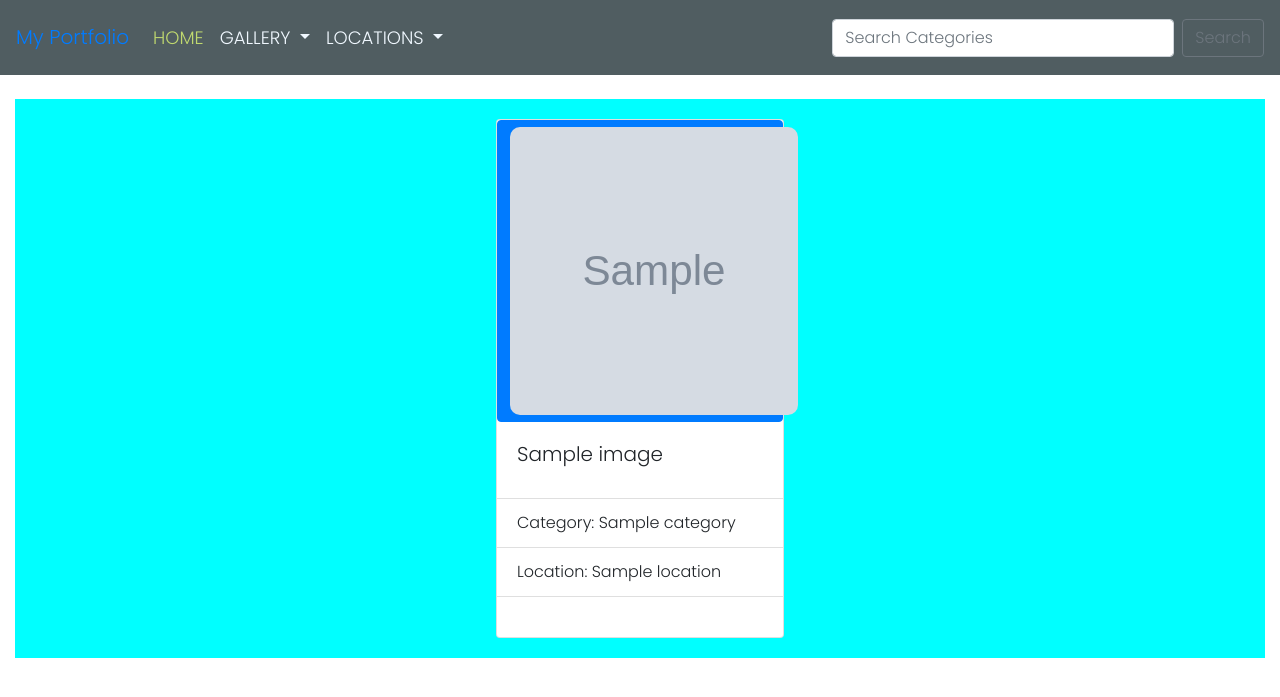
After one commit to lcmongwe/portfolio, a Django app: page /locations/1 in a window 1280 px wide. The commit adds this page. Shown: the top 697 px of the page. Run offline with Django 4.2, Linux system fonts and the light colour scheme; tables that the repository leaves empty hold one stand-in row (values such as "Sample post"); grey boxes marked "Sample" are stand-in pictures; some libraries are stand-ins or nearby versions.

Commit message:
link to view images by location and categories created

```diff
--- a/portapp/templates/home.html
+++ b/portapp/templates/home.html
@@ -1,12 +1,8 @@
 {% extends 'base.html' %} {% block content%}
-
-
-
 
 
 <div class="home-images">
   {% for image in image_list %}
-
 
   <!-- Modal -->
 <div class="modal fade" id="exampleModalCenter" tabindex="-1" role="dialog" aria-labelledby="exampleModalCenterTitle" aria-hidden="true">
--- /dev/null
+++ b/portapp/templates/locations.html
@@ -0,0 +1,55 @@
+{% extends 'base.html' %} {% block content%}
+
+<div class="home-images">
+  {% for location in locations %}
+
+
+
+  <div class="home-image">
+    <div class="card" style="width: 18rem">
+
+      <button type="button" class="btn btn-primary" data-toggle="modal" data-target="#exampleModalCenter">
+        <img
+        class="card-img-top"
+        src="{{location.image_path.url}}"
+        alt="Card image cap"
+
+      />
+</button>
+      <div class="card-body">
+        <h5 class="card-title">{{location.name}}</h5>
+      </div>
+      <ul class="list-group list-group-flush">
+        <li class="list-group-item">Category: {{location.category}}</li>
+        <li class="list-group-item">Location: {{location.location}}</li>
+      </ul>
+      <div class="card-body">
+
+      </div>
+    </div>
+  </div>
+
+    <!-- Modal -->
+<div class="modal fade" id="exampleModalCenter" tabindex="-1" role="dialog" aria-labelledby="exampleModalCenterTitle" aria-hidden="true">
+  <div class="modal-dialog modal-dialog-centered" role="document">
+    <div class="modal-content">
+      <div class="modal-header">
+        <h5 class="modal-title" id="exampleModalLongTitle">{{location.name}}</h5>
+        <button type="button" class="close" data-dismiss="modal" aria-label="Close">
+          <span aria-hidden="true">&times;</span>
+        </button>
+      </div>
+      <div class="modal-body">
+        Description <br>
+        {{location.description}}
+      </div>
+      <div class="modal-footer">
+        <button type="button" class="btn btn-secondary" data-dismiss="modal">Close</button>
+      </div>
+    </div>
+  </div>
+</div>
+<!-- modal -->
+
+  {%endfor%}
+{%endblock%}
--- a/portapp/templates/navbar.html
+++ b/portapp/templates/navbar.html
@@ -18,12 +18,28 @@
       <li class="nav-item">
         <a class="nav-link active" href="{% url 'home' %}">Home</a>
       </li>
-            <li class="nav-item">
-        <a class="nav-link" href="">Gallery</a>
+       <li class="nav-item dropdown">
+        <a class="nav-link dropdown-toggle" href="#" id="navbarDropdown" role="button" data-toggle="dropdown" aria-haspopup="true" aria-expanded="false">
+          Gallery
+        </a>
+        <div class="dropdown-menu" aria-labelledby="navbarDropdown">
+          <a class="dropdown-item" href="{% url 'category' '1' %}">Fashion</a>
+          <a class="dropdown-item" href="{% url 'category' '2' %}">food</a>
+          <a class="dropdown-item" href="{% url 'category' '3' %}">Nature</a>
+          <a class="dropdown-item" href="{% url 'category' '4' %}">General</a>
+        </div>
       </li>
 
-      <li class="nav-item">
-        <a class="nav-link" href="">Locations</a>
+      <li class="nav-item dropdown">
+        <a class="nav-link dropdown-toggle" href="#" id="navbarDropdown" role="button" data-toggle="dropdown" aria-haspopup="true" aria-expanded="false">
+          Locations
+        </a>
+        <div class="dropdown-menu" aria-labelledby="navbarDropdown">
+          <a class="dropdown-item" href="{% url 'location' '1' %}">Nairobi</a>
+          <a class="dropdown-item" href="{% url 'location' '2' %}">Mombasa</a>
+          <a class="dropdown-item" href="{% url 'location' '3' %}">Kisumu</a>
+          <a class="dropdown-item" href="{% url 'location' '4' %}">Nakuru</a>
+        </div>
       </li>
 
     </ul>
--- a/portapp/urls.py
+++ b/portapp/urls.py
@@ -8,4 +8,7 @@ path('', views.home, name="home"),
 path('big_image/<image_id>', views.big_image, name="big_image"),
 path('search_category', views.search_category, name="search_category"),
  path('delete_image/<image_id>', views.delete_image, name="delete_image"),
+ path('locations/<location>', views.location, name="location"),
+path('categories/<category>', views.category, name="category"),
+
 ]+ static(settings.MEDIA_URL, document_root = settings.MEDIA_ROOT)
--- a/portapp/views.py
+++ b/portapp/views.py
@@ -5,6 +5,16 @@ from .models import Image,Location,Category
 
 
 # Create your views here.
+
+def location(request,location):
+        locations=Image.objects.filter(location=location)
+        return render(request, 'locations.html',{'locations':locations})
+
+
+def category(request,category):
+        categories=Image.objects.filter(category=category)
+        return render(request, 'categories.html',{'categories':categories})
+
 
 def home(request):
     image_list=Image.objects.all().order_by('name')
```
Also changed, not shown: portapp/templates/categories.html (added, +54 -0 lines).
